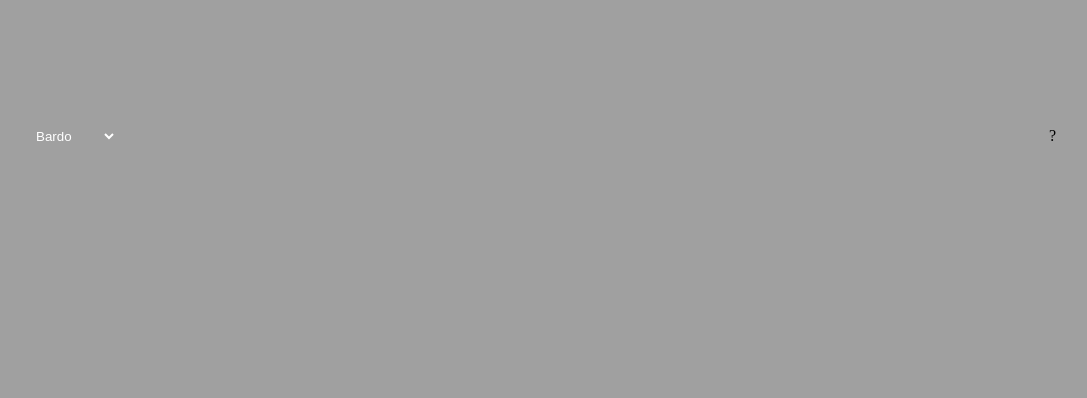
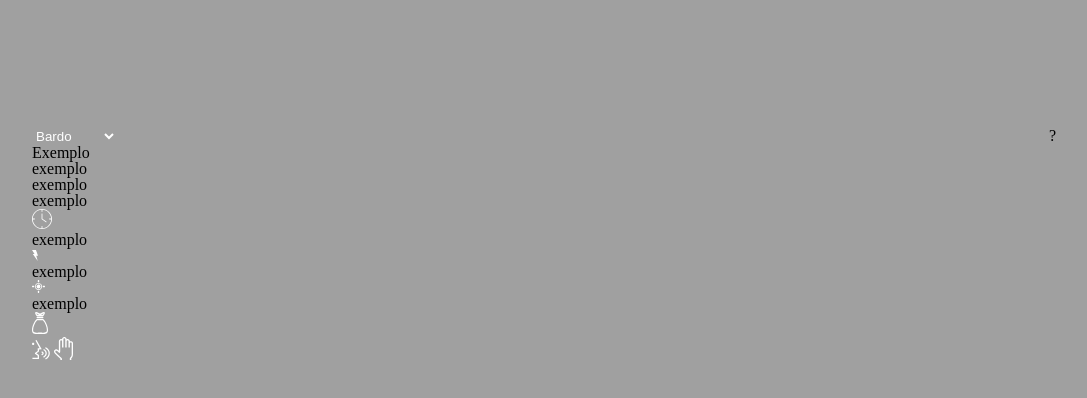
Before and after one commit to renesader1/DnD-tricks-and-spells, a plain HTML site: page Index.html in a window 1280 px wide. Shown: the whole page, without its empty margins (96-1183 px from the left). Drawn offline with Linux system fonts and the light colour scheme.

Commit message:
complete html

```diff
--- a/Index.html
+++ b/Index.html
@@ -23,7 +23,44 @@
     </header>
 
     <main>
+        <section class="cards-magias">
+            <div class="card">
+                <div class="container-esquerda">
+                    <div class="container-nome-escola-nivel">
+                        <h2 class="nome-magia">Exemplo</h2>
+                        <p class="escola-magia">exemplo</p>
+                        <p class="nivel-magia">exemplo</p>
+                    </div>
 
+                    <div class="container-descricao">
+                        <p class="descricao-magia">exemplo</p>
+                    </div>
+
+                    <div class="container-duracao-acao-range-">
+                        <div class="duracao-magia">
+                            <img src="./assets/Duração.svg" alt="simbolo da duraçao da magia" class="imagem-duracao-magia">
+                            <p class="texto-duracao-magia">exemplo</p>
+                        </div>
+                        <div class="acao-magia">
+                            <img src="./assets/Lightning 3.svg" alt="simbolo da ação da magia" class="imagem-acao-magia">
+                            <p class="texto-acao-magia">exemplo</p>
+                        </div>
+                        <div class="range-magia">
+                            <img src="./assets/Range.svg" alt="simbolo do range da magia" class="imagem-range-magia">
+                            <p class="texto-range-magia">exemplo</p>
+                        </div>
+                    </div>
+                </div>
+                <div class="container-direita">
+                    <div class="material-magia">
+                        <img src="./assets/Material.svg" alt="simbolo do material da magia" class="imagem-meterial">
+                        <p class="texto-material"></p>
+                    </div>
+                    <img src="./assets/Verbal.svg" alt="simbolo do componente verbal" class="imagem-verbal">
+                    <img src="./assets/Somático.svg" alt="simbolo do componente somático" class="imagem-somatico">
+                </div>
+            </div>
+        </section>
     </main>
     <script src="Main.js"></script>
 </body>
```
Also changed, not shown: assets/Ação.svg (added), assets/Duração.svg (added), assets/Lightning 3.svg (added), assets/Material.svg (added), assets/Range.svg (added), assets/Ritual.svg (added), assets/Somático.svg (added), assets/Verbal.svg (added).
